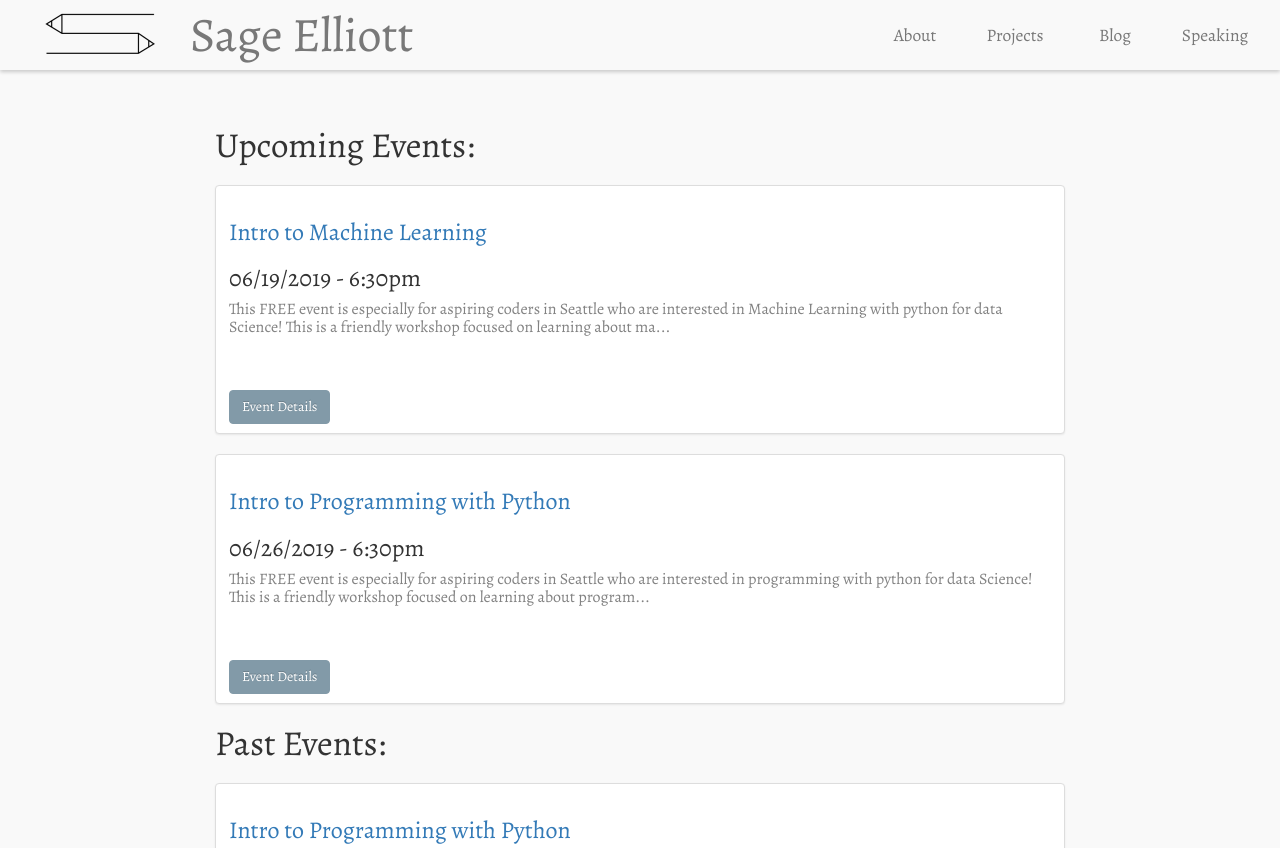
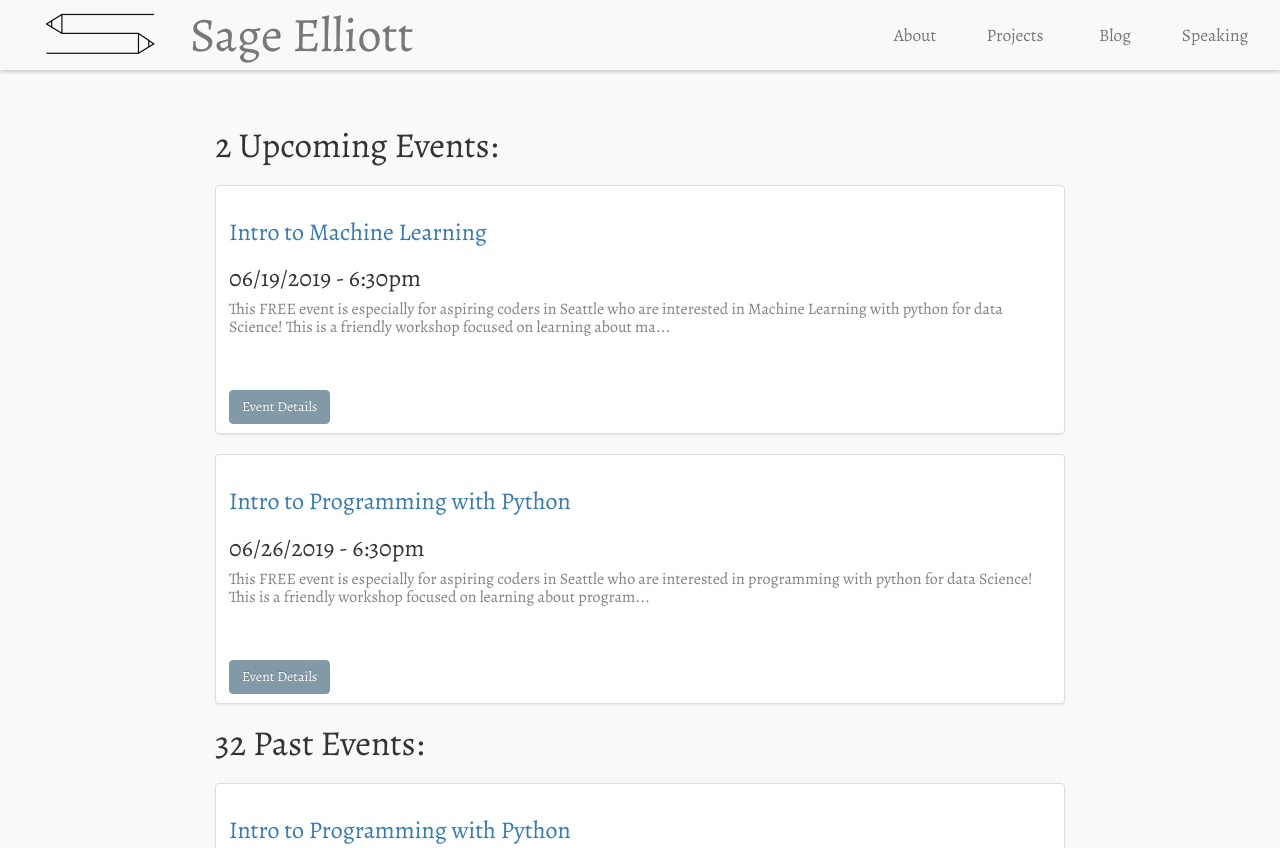
Before and after one commit to sagecodes/sage-blog, a Jekyll site: the page built from speaking.html, in a window 1280 px wide. Shown: the top 848 px of the page. Built offline with Jekyll 4.4.1, drawn with Linux system fonts in a browser that asks for light colours; nearby versions of some CDN libraries; some web fonts are replaced.

Commit message:
Add dynamic speaking event counts to header

```diff
--- a/blog.html
+++ b/blog.html
@@ -6,9 +6,12 @@ permalink: /blog/
 
 <!-- Display latest post -->
 
+
 <section id="Posts">
     <div class="header-space"></div>
   <h1 class="section-header">Posts:</h1>
+  <!-- {% assign counter = 0 %}{% for item in site.categories.post %}{% unless item.published == false %}{% assign counter=counter | plus:1 %}{% endunless %}{% endfor %}{{ counter }} -->
+
   <div id="tag-btns">
     <span class="blog-post_tag all-btn"><a href="{{ site.baseurl }}/blog">all</a></span>
     <span class="blog-post_tag python-btn"><a href="{{ site.baseurl }}/blog#{{ 'python' | slugify }}">python</a></span>
--- a/speaking.html
+++ b/speaking.html
@@ -12,8 +12,9 @@ permalink: /speaking/
   <!-- <h1 class="section-header">Events I'll be speaking or teaching at:</h1> -->
   <!-- <p class=""><a  href="{{ site.email }}">Email</a> or <a href="{{ site.twitter }}">Tweet</a> me with event inquires</p> -->
 
-    <h1 class="section-header">Upcoming Events:</h1>
-  <div class="row">
+    <h1 class="section-header">{% assign counter = 0 %}{% for item in site.categories.event %}{% if item.date > site.time %}{% assign counter=counter | plus:1 %}{% endif %}{% endfor %}{{ counter }} Upcoming Events:</h1>
+
+    <div class="row">
       <ul class="post-list">
           {% for post in site.categories.event reversed %}
           {% if post.date > site.time %}
@@ -42,7 +43,7 @@ permalink: /speaking/
           {% endfor %}
         </ul>
 
-        <h1 class="section-header">Past Events:</h1>
+        <h1 class="section-header">{% assign counter = 0 %}{% for item in site.categories.event %}{% if item.date < site.time %}{% assign counter=counter | plus:1 %}{% endif %}{% endfor %}{{ counter }} Past Events:</h1>
 
    <ul class="post-list">
     {% for post in site.categories.event %}
```
